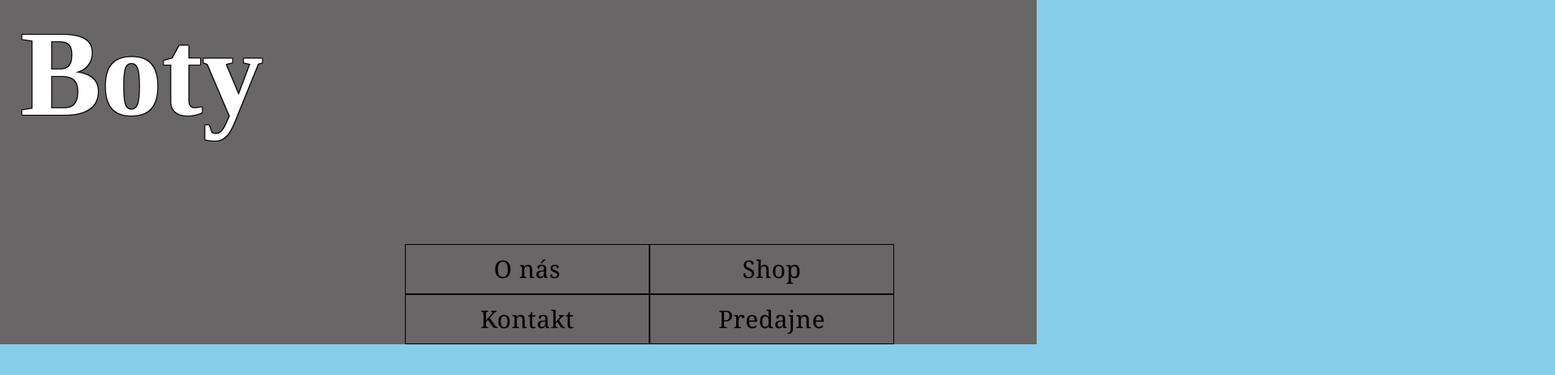
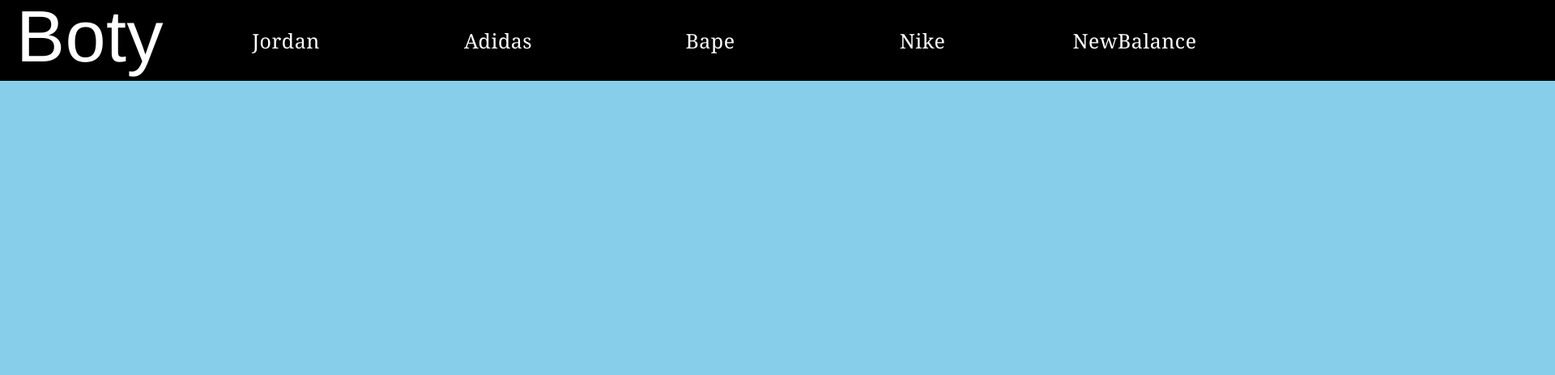
Before and after one commit to Matko793/Matko793.github.io, a plain HTML site: page projekty/eshop/index.html in a window 1280 px wide. Shown: the top 464 px of the page at 81% size, 1920 px wide, since content can reach past the window. Drawn offline with Linux system fonts and the light colour scheme.

Commit message:
Pokracujem

```diff
--- a/projekty/eshop/css/style.css
+++ b/projekty/eshop/css/style.css
@@ -3,8 +3,8 @@ body{
     margin: 0;
 }
 .menu{
-    width: 100%;
-    background:rgb(104, 102, 102);
+    width: 3000px;
+    background:black;
     overflow: auto;
 }
 .menu ul{
@@ -12,7 +12,7 @@ body{
     padding: 0;
     list-style: 0;
     line-height: 60px;
-    margin-left: 500px;
+    margin-left: 0px;
 
 
 
@@ -21,51 +21,46 @@ body{
     float: left;
     background-color: white(184, 209, 209);
     text-decoration: none;
-    width: 130px;
+    width: 140px;
     display: block;
     text-align: center;
-    color: black;
-    font-size: 30px;
+    color: white;
+    font-size: 25px;
     font-family: Georgia, 'Times New Roman', Times, serif;
     letter-spacing: 0.5px;
-    border: solid 1px rgb(0, 0, 0);
 
 }
 .menu ul li {
     background-color: white(0, 0, 0);
     text-decoration: none;
-    width: 300px;
+    width: 222px;
     display: block;
     text-align: center;
-    color: black;
-    font-size: 30px;
+    color: white;
+    font-size: 25px;
     font-family: Georgia, 'Times New Roman', Times, serif;
     letter-spacing: 0.5px;
-    border: solid 1px rgb(0, 0, 0);
+    border: solid 20px  black;
 
 }
 
-h1{
-    font-size: 150px;
-    color: white;
-    text-shadow:
-		-1px -1px 0 #000,
-		1px -1px 0 #000,
-		-1px 1px 0 #000,
-		1px 1px 0 #000;
-        margin-left: 25px;
-        margin-top: 5px;
-  }
-  table{
-      width: 1600px;
-      margin-left: 385px;
-      font-size: 50px;
-      margin-top: 0px;
-  }
+.hlava:hover {
+    color: skyblue;
+}
+
+
   a{
-      color: rgb(0, 0, 0);
+      color: white;
       text-decoration: none;
   }
   #logo{
       width: 100px;
   }
+  #nazov{
+      font-size: 90px;
+      border: solid 0px white;
+      font-family: 'Franklin Gothic Medium', 'Arial Narrow', Arial, sans-serif;
+      margin-top: 15px;
+      color: white;
+
+  }
--- a/projekty/eshop/index.html
+++ b/projekty/eshop/index.html
@@ -10,12 +10,13 @@
 <body>
     <header>
      <nav class="menu">
-    <h1>Boty</h1>
         <ul>
-        <li>O nás</li>
-        <li><a href="./kategorie/jordan.html">Shop</a></li>
-        <li>Kontakt</li>
-        <li>Predajne</li>
+        <li id="nazov"><a href="./index.html">Boty</a></li>
+        <li class="hlava"><a href="./kategorie/jordan.html">Jordan</a></li>
+        <li class="hlava"><a href="./kategorie/adidas.html">Adidas</a></li>
+        <li class="hlava"><a href="./kategorie/bape.html">Bape</a></li>
+        <li class="hlava"><a href="./kategorie/nike.html">Nike</a></li>
+        <li class="hlava"><a href="./kategorie/newbalance.html">NewBalance</a></li>
     </ul>
     </nav>
     </header>
```
